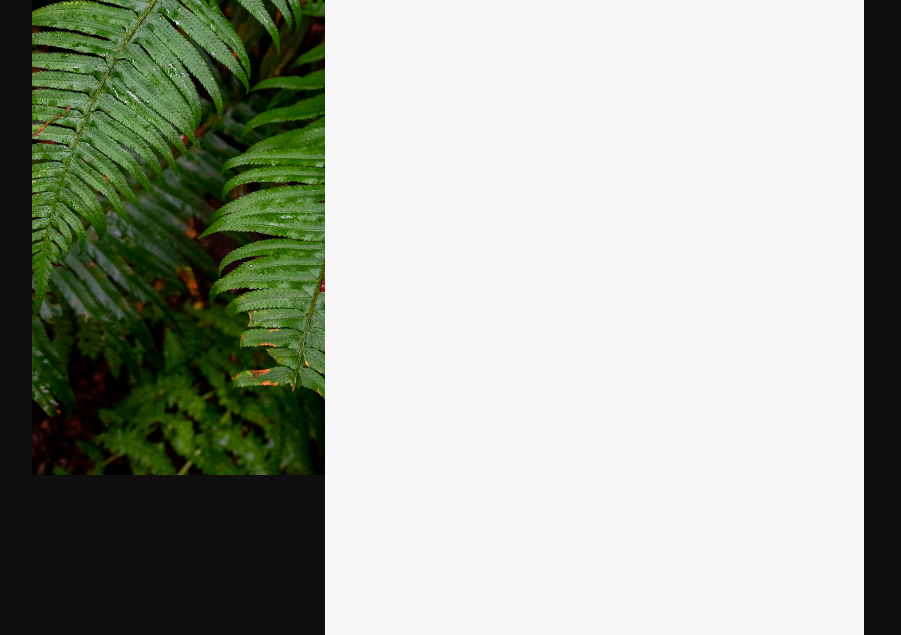
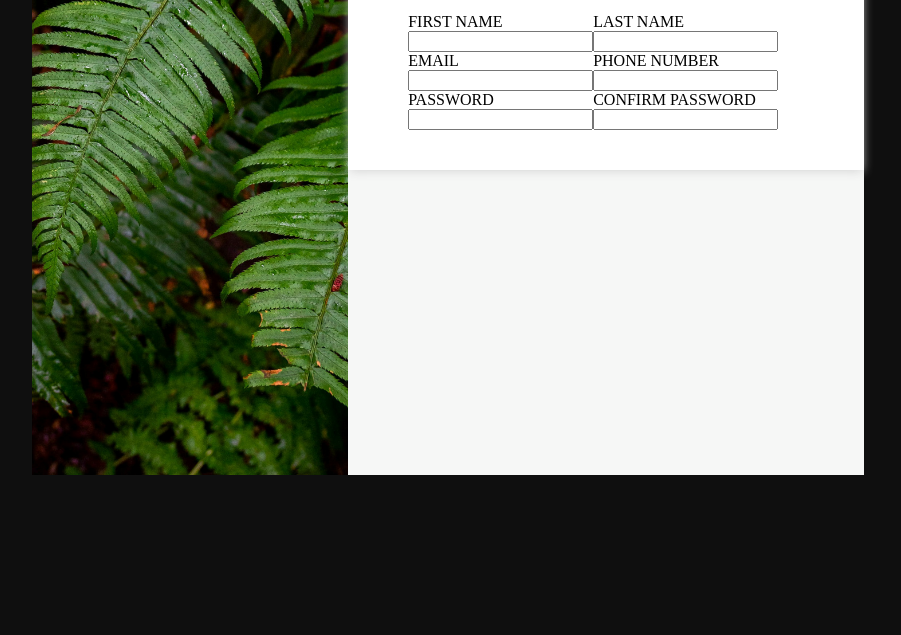
Before and after one commit to lmorgan2398/sign-up-form, a plain HTML site: page index.html in a window 1280 px wide. Shown: the part 325-960 px from the top of the page, without its empty margins (192-1093 px from the left). After the commit the page ends 800 px from the top, so only its background shows below. Drawn offline with Linux system fonts and the light colour scheme.

Commit message:
Add and style form inputs
Created inputs and stacked labels on top using flex to
mimic the design template; added box shadow to whole form
as in template.

```diff
--- a/index.html
+++ b/index.html
@@ -21,6 +21,37 @@
             </p>
             <p>You <em>know</em> you want to.</p>
         </div>
+        <div class="sign-up-form">
+            <form action="" method="post">
+                <div class="form-info">
+                    <p class="form-text">Let's do this!</p>
+                    <div class="row-one">
+                        <label for="first-name">FIRST NAME
+                            <input type="text" name="first-name" id="first-name" required>
+                        </label>
+                        <label for="last-name">LAST NAME
+                            <input type="text" name="last-name" id="last-name" required>
+                        </label>
+                    </div>
+                    <div class="row-two">
+                        <label for="email">EMAIL
+                            <input type="email" name="email" id="email" required>
+                        </label>
+                        <label for="phone">PHONE NUMBER
+                            <input type="tel" name="phone" id="phone">
+                        </label>
+                    </div>
+                    <div class="row-three">
+                        <label for="password">PASSWORD
+                            <input type="password" name="password" id="password">
+                        </label>
+                        <label for="confirm-password">CONFIRM PASSWORD
+                            <input type="password" name="confirm-password" id="confirm-password">
+                        </label>
+                    </div>
+                </div>
+            </form>
+        </div>
     </div>
 </body>
 </html>
--- a/style.css
+++ b/style.css
@@ -7,6 +7,7 @@ body,
 html {
     padding: 0;
     margin: 0;
+    box-sizing: border-box;
 }
 
 html {
@@ -59,9 +60,8 @@ body {
 
 .sign-up {
     width: 62%;
-    height: 120vh;
+    height: 100vh;
     background-color: rgb(246, 247, 246);
-    padding-left: 60px;
     display: flex;
     flex-direction: column;
     align-items: flex-start;
@@ -73,4 +73,29 @@ body {
     font-size: 24px;
     color:rgb(15, 15, 15);
     font-weight: 600;
+    padding-left: 60px;
+    box-sizing: border-box;
 }
+
+.sign-up-form {
+    background-color: white;
+    width: 100%;
+    padding-left: 60px;
+    box-sizing: border-box;
+    padding-top: 20px;
+    padding-bottom: 40px;
+    box-shadow: 0px 3px 10px -2px lightgray;
+}
+
+.row-one,
+.row-two,
+.row-three {
+    display: flex;
+    flex-direction: row;
+}
+
+label {
+    display: flex;
+    flex-direction: column;
+    align-items: flex-start;
+}
```
